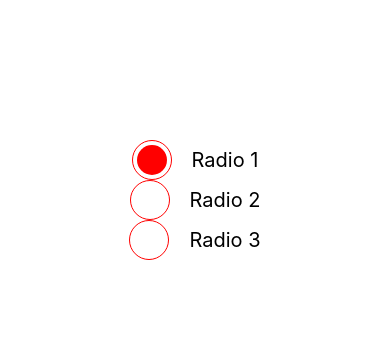
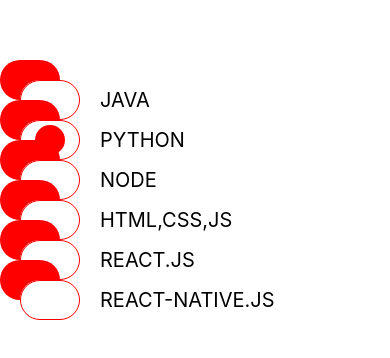
Before and after one commit to gopalkushwah/React-Native, a React Native app: screen / in a window 390 px wide. Shown: the part 222-580 px from the top of the page. Built offline with nearby package versions, Linux system fonts and the light colour scheme.

Commit message:
Dynamic radio button using map method and TouchableOpacity

```diff
--- a/components/User.tsx
+++ b/components/User.tsx
@@ -1,52 +1,56 @@
 import React, { useState } from 'react'
-import {Alert, StyleSheet, Text, TouchableOpacity, View} from 'react-native';
+import {StyleSheet, Text, TouchableOpacity, View} from 'react-native';
 
+const skills = [
+    {
+        id : 1,
+        skill : 'JAVA'
+    },
+    {
+        id : 2,
+        skill : 'PYTHON'
+    },
+    {
+        id : 3,
+        skill : 'NODE'
+    },
+    {
+        id : 4,
+        skill : 'HTML,CSS,JS'
+    },
+    {
+        id : 5,
+        skill : 'REACT.JS'
+    },
+    {
+        id : 6,
+        skill : 'REACT-NATIVE.JS'
+    },
+
+]
 const User = () => {
     const [selectedRadio, setSelectedRadio] = useState(1);
 
     return (
         <View style={styles.main}>
 
-            <TouchableOpacity
-                onPress={()=>setSelectedRadio(1)}
+            {
+                skills.map((item,index)=>{
+                         return   <TouchableOpacity
+                        onPress={()=>setSelectedRadio(index)}
                     >
                         <View style={styles.radioWrapper}>
                             <View style={styles.radioBtn}>
                                 {
-                            selectedRadio === 1 ? <View style={styles.radioBtnIn}></View> : null
+                                    selectedRadio === index ? <View style={styles.radioBtnIn}></View> : null
                                 }
                             </View>
-                    <Text style={styles.radioText}>Radio 1</Text>
+                            <Text style={styles.radioText}>{item.skill}</Text>
                         </View>
+                        <Text></Text>
                     </TouchableOpacity>
-            <Text></Text>
-            <TouchableOpacity
-                onPress={()=>setSelectedRadio(2)}
-            >
-                <View style={styles.radioWrapper}>
-                    <View style={styles.radioBtn}>
-                        {
-                            selectedRadio === 2 ? <View style={styles.radioBtnIn}></View> : null
+                })
             }
-                    </View>
-                    <Text style={styles.radioText}>Radio 2</Text>
-                </View>
-            </TouchableOpacity>
-            <Text></Text>
-
-            <TouchableOpacity
-                onPress={()=>setSelectedRadio(3)}
-            >
-                <View style={styles.radioWrapper}>
-                    <View style={styles.radioBtn}>
-                        {
-                            selectedRadio === 3 ? <View style={styles.radioBtnIn}></View> : null
-                        }
-                    </View>
-                    <Text style={styles.radioText}>Radio 3</Text>
-                </View>
-            </TouchableOpacity>
-
         </View>
     )
 }
@@ -54,23 +58,28 @@
 const styles = StyleSheet.create({
     main : {
         flex : 1,
-        alignItems :'center',
-        justifyContent : 'center'
+        // alignItems :'center',
+        justifyContent : 'center',
+        marginLeft : 20
     },
     radioBtn : {
         height : 40,
-        width : 40,
+        width :60,
         borderColor : 'red',
         borderWidth : 1,
         borderRadius : 20,
         alignItems: 'center',
-        justifyContent :'center'
+        justifyContent :'center',
+        shadowColor :'red',
+        elevation : 20,
+        shadowOffset : {width : -20 ,height :-20}
     },
     radioBtnIn:{
         height : 30,
         width : 30,
         backgroundColor : 'red',
         borderRadius : 15,
+
     },
     radioText : {
         fontSize : 20,
@@ -79,7 +88,8 @@
     },
     radioWrapper:{
         alignItems:'center',
-        flexDirection:'row'
+        flexDirection:'row',
+
     }
 })
 
```
Lines whose indentation alone changed are shown as unchanged.
